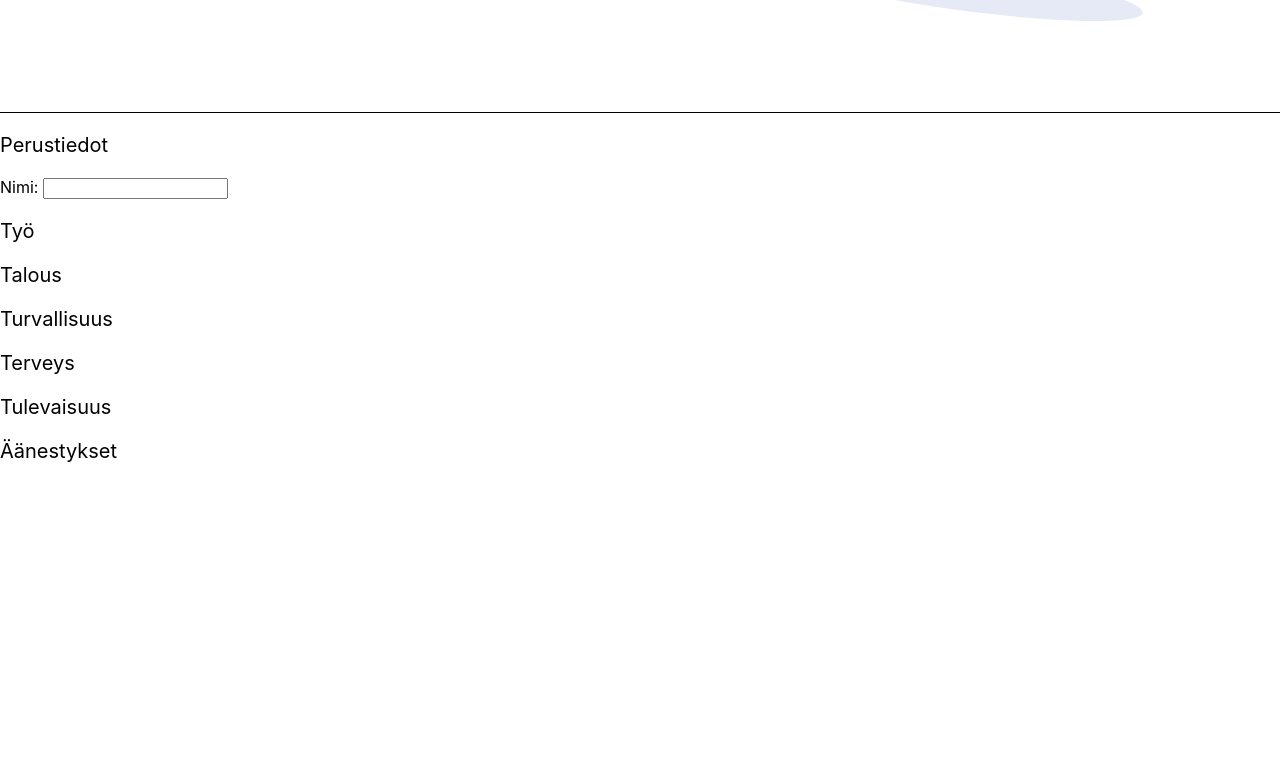
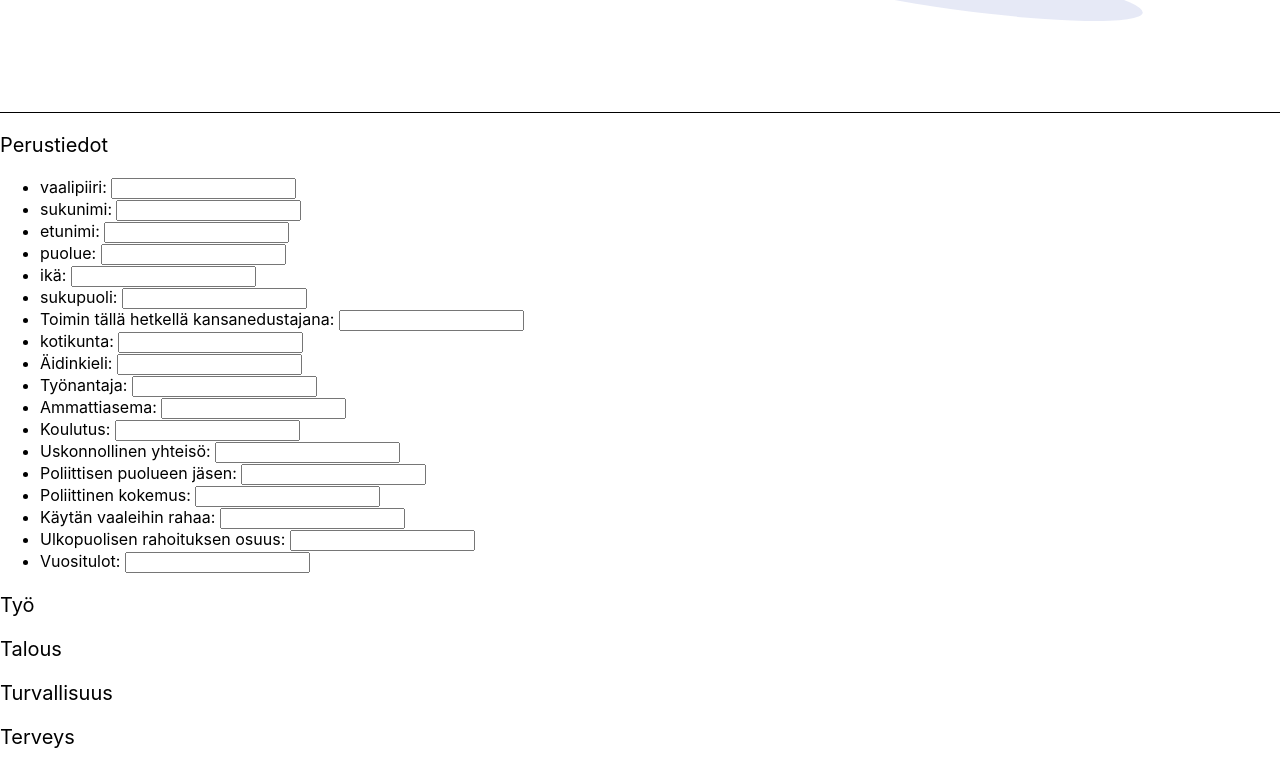
Before and after one commit to EmppuTheEngineer/GoForeHackathon2019, a React (Create React App) app in the folder eduskuntatulokset/src/frontend/: page / in a window 1280 px wide. Shown: the part 688-1458 px from the top of the page. Built offline with nearby package versions, Linux system fonts and the light colour scheme.

Commit message:
dynamically create inputs

```diff
--- a/eduskuntatulokset/src/frontend/src/App.js
+++ b/eduskuntatulokset/src/frontend/src/App.js
@@ -3,6 +3,7 @@ import sad from "./images/et_paassyt.svg";
 import happy from "./images/paasit.svg";
 import front from "./images/etusivu.svg";
 import "./App.css";
+const data = require("./data.json");
 
 class App extends Component {
   constructor(props) {
@@ -47,9 +48,16 @@ class App extends Component {
           <div className="questions">
             <form>
               <p className="sub-title">Perustiedot</p>
-              <label>
-                Nimi: <input type="text" name="name" />
-              </label>
+
+              <ul>
+                {data["personal"].map((label) => {
+                    return <li><label>
+                        {label}: <input type="text" name={label} />
+                      </label>
+                      </li>
+                  })
+                }
+              </ul>
 
               <p className="sub-title">Työ</p>
               <p className="sub-title">Talous</p>
--- /dev/null
+++ b/eduskuntatulokset/src/frontend/src/data.json
@@ -0,0 +1,5 @@
+{
+    "personal": [
+        "vaalipiiri","sukunimi","etunimi","puolue","ikä","sukupuoli","Toimin tällä hetkellä kansanedustajana","kotikunta","Äidinkieli","Työnantaja","Ammattiasema","Koulutus","Uskonnollinen yhteisö","Poliittisen puolueen jäsen","Poliittinen kokemus","Käytän vaaleihin rahaa","Ulkopuolisen rahoituksen osuus", "Vuositulot"
+    ]
+}
```
Also changed, not shown: 1 other file (tests, documents, lock files or other folders).
